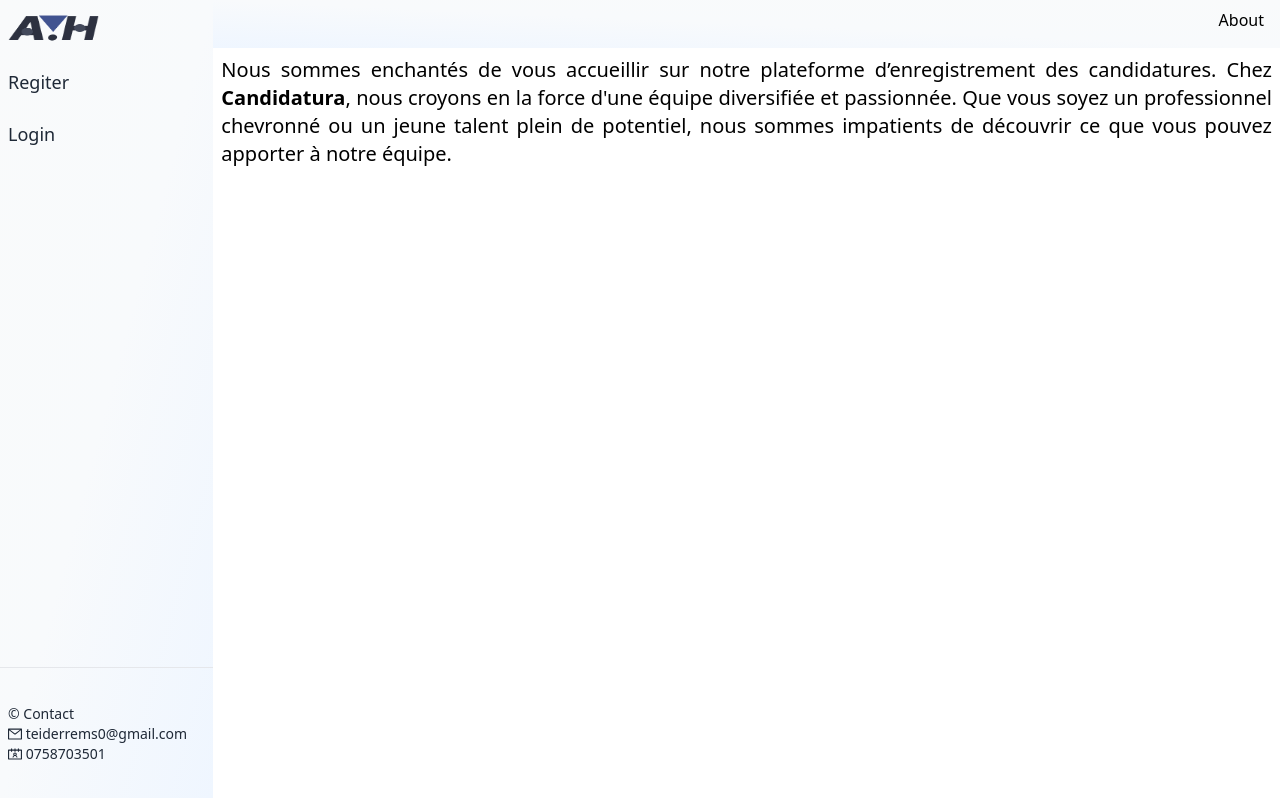
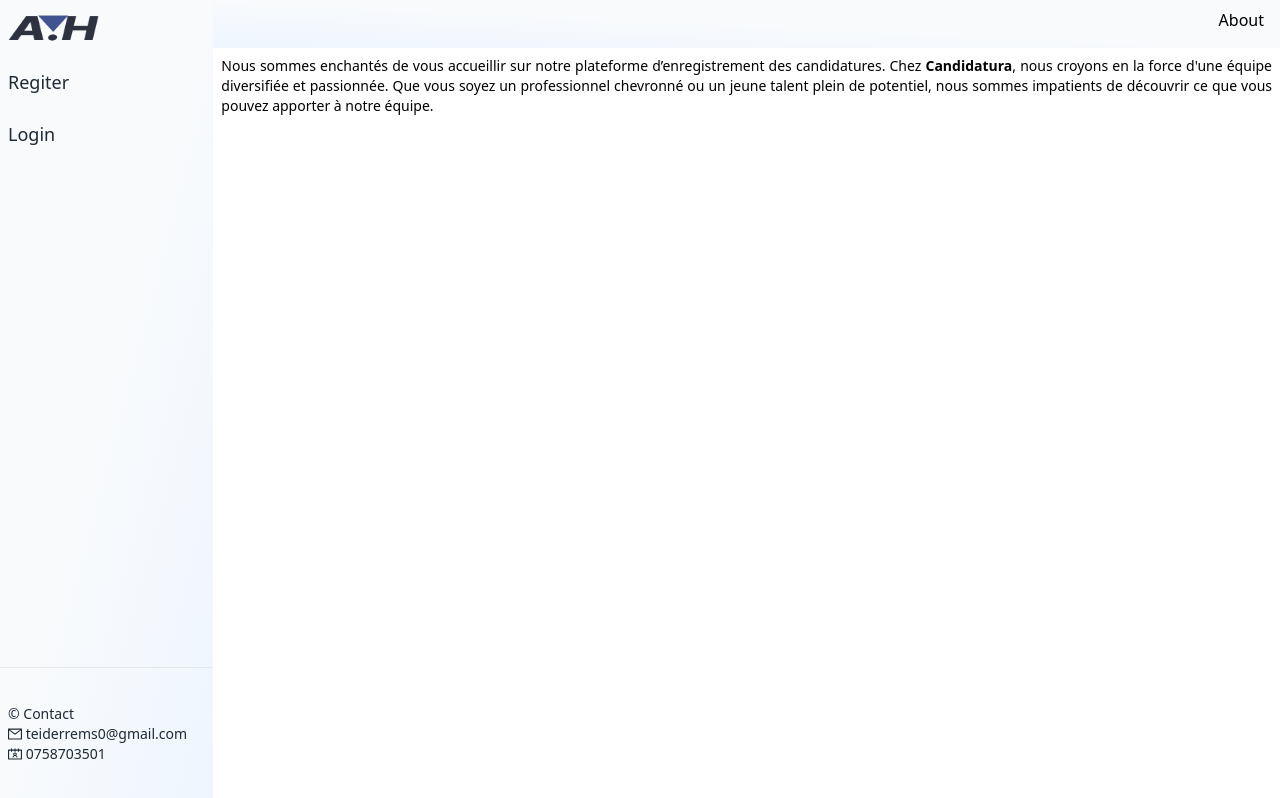
Before and after one commit to teiderrems/applications, a Next.js app: page / in a window 1280 px wide. Built offline with nearby package versions, Linux system fonts and the light colour scheme.

Commit message:
update logo

```diff
--- a/src/app/about/page.tsx
+++ b/src/app/about/page.tsx
@@ -19,7 +19,7 @@ export default function About() {
   const [text,setText]=useState<{key:string,content:string}>(Text[1]);
   return (
     <div className='flex flex-col items-center flex-1 h-full w-full text-pretty bg-white'>
-        <p className=' p-4 text-justify'>
+        <p className=' p-4 text-justify text-sm'>
           {text.content}
         </p>
     </div>
--- a/src/app/login/page.tsx
+++ b/src/app/login/page.tsx
@@ -82,7 +82,7 @@ function Login() {
   },[query,isSubmit]);
 
   return (
-    <div className=" h-full flex flex-col space-y-12 md:space-y-0 md:flex-row">
+    <div className=" h-full flex flex-col text-sm space-y-12 md:space-y-0 md:flex-row">
       {contextHolder}
       <form action="" onSubmit={HandleSubmit} className=" h-3/5 md:w-4/6  space-y-8 mx-4 flex flex-col justify-center items-center md:h-full">
         <h1 className="text-gray-400 w-5/6 h-4 text-justify">Login to continue</h1>
--- a/src/app/page.tsx
+++ b/src/app/page.tsx
@@ -9,7 +9,7 @@ export default function Home() {
   },[token])
   return (
     <main className="flex h-full container mx-auto flex-col">
-      <p className="text-wrap text-xl text-justify h-full w-full p-2">Nous sommes enchantés de vous accueillir sur notre plateforme d&rsquo;enregistrement des candidatures. Chez <strong>Candidatura</strong>,
+      <p className="text-wrap text-sm text-justify h-full w-full p-2">Nous sommes enchantés de vous accueillir sur notre plateforme d&rsquo;enregistrement des candidatures. Chez <strong>Candidatura</strong>,
        nous croyons en la force d&apos;une équipe diversifiée et passionnée.
         Que vous soyez un professionnel chevronné ou un jeune talent plein de potentiel, nous sommes impatients de découvrir ce que vous pouvez apporter à notre équipe.</p>
     </main>
--- a/src/app/register/page.tsx
+++ b/src/app/register/page.tsx
@@ -65,7 +65,7 @@ export default function Register() {
       };
 
   return (
-    <div className="min-h-screen flex flex-col mt-4 justify-center  items-center">
+    <div className="min-h-screen flex flex-col mt-2 text-sm justify-center  items-center">
         {contextHolder}
         <form action="" onSubmit={HandleSubmit} className="md:w-3/6 w-4/6 md:space-y-3 space-y-10 h-5/6 justify-center items-center flex flex-col" encType="multipart/form-data">
         <h1 className="text-gray-400 self-start mb-2 text-justify">SignIn to continue</h1>
```
Also changed, not shown: public/icon.png, public/logo.png (deleted).
